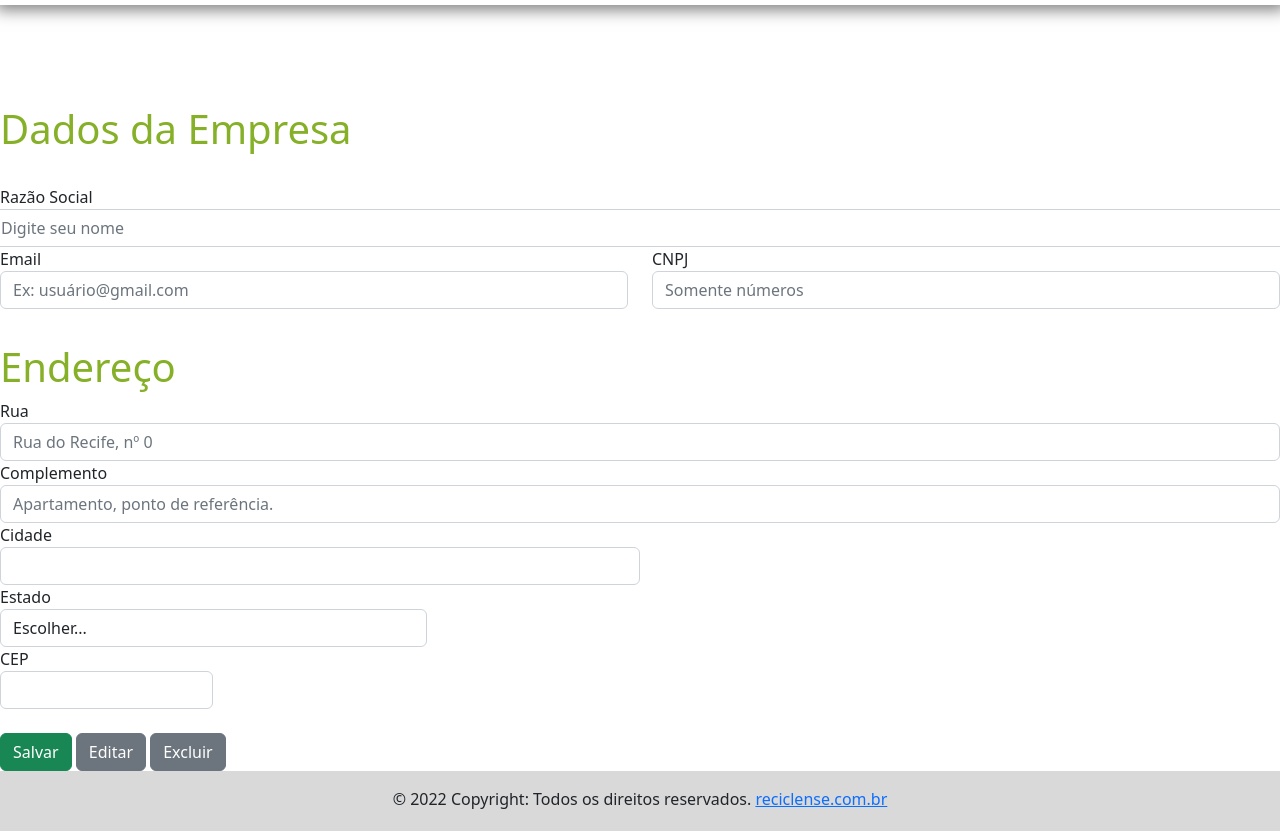
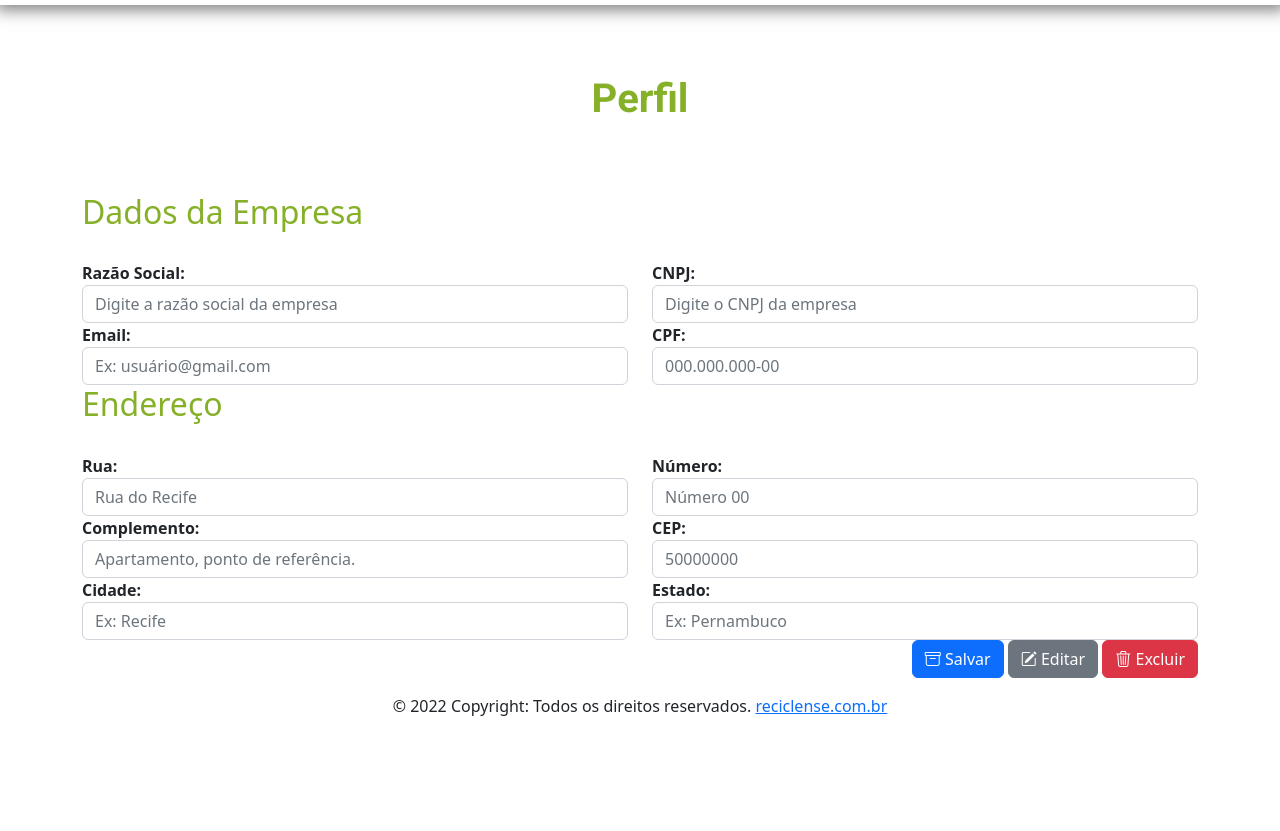
Before and after one commit to reciclense/reciclense, a website with bundled scripts: page src/pages/pessoaJuridicaPerfil.html in a window 1280 px wide. Shown: the part 99-930 px from the top of the page. After the commit the page ends 903 px from the top, so only its background shows below. Built offline with nearby package versions, Linux system fonts and the light colour scheme.

Commit message:
REC-131 - Criando estilo da pagina pessoa jurídica perfil

```diff
--- a/src/assets/css/pessoaFisicaPerfil.css
+++ b/src/assets/css/pessoaFisicaPerfil.css
@@ -12,3 +12,7 @@
 input{
 margin-bottom: 20px;
 }
+
+label{
+  font-weight: bold;
+}
--- a/src/assets/css/pessoaJuridicaPerfil.css
+++ b/src/assets/css/pessoaJuridicaPerfil.css
@@ -1,5 +1,19 @@
-.headingPerfilPessoaJuridica {
-    color: #85B027;
+
+.headingPerfilPessoaFisica1 {
+    color: var(--corPadrao);
     position: static;
-    padding-top: 100px;
-}
+    text-align: center;
+  }
+  .headingPerfilPessoaFisica2 {
+    color: var(--corPadrao);
+    position: static;
+    margin-bottom: 30px;
+  }
+
+  input{
+  margin-bottom: 20px;
+  }
+
+  label{
+    font-weight: bold;
+  }
--- a/src/pages/pessoaJuridicaPerfil.html
+++ b/src/pages/pessoaJuridicaPerfil.html
@@ -17,6 +17,7 @@
 
   <!--Import Scripts-->
   <script type="text/JavaScript" src="../assets/js/btnDinamico.js"></script>
+  <script type="text/JavaScript" src="../assets/js/geral.js"></script>
 
   <!--Import fonte padrão-->
   <style>
@@ -64,75 +65,85 @@
 
   <!--Titulo 1 da página-->
 
-  <h1 class="headingPerfilPessoaJuridica">Dados da Empresa</h1>
-  <br>
+  <div class="container">
+    <h1 class="headings">Perfil</h1>
 
-  <!--Formulário Pessoa Jurídica-->
+    <h2 class="headingPerfilPessoaFisica2">Dados da Empresa</h2>
 
-  <form>
-    <form>
+    <!--Formulário Pessoa Física-->
+
+    <form action="">
       <div class="row">
-        <label for="inputRazaosocial">Razão Social</label>
-        <input type="text" class="form-control" placeholder="Digite seu nome">
+        <div class="col">
+          <label for="inputRazaoSocial">Razão Social:</label>
+          <input type="text" class="form-control" placeholder="Digite a razão social da empresa" />
         </div>
+        <div class="col">
+          <label for="inputCnpj">CNPJ:</label>
+          <input type="text" oninput="mascaraCnpj(this)" class="form-control" placeholder="Digite o CNPJ da empresa" />
+        </div>
+      </div>
+      <div class="row">
+        <div class="col">
+          <label for="inputEmail4">Email:</label>
+          <input type="email" class="form-control" id="inputEmail4" placeholder="Ex: usuário@gmail.com" />
+        </div>
+        <div class="col">
+          <label for="inputPassword4">CPF:</label>
+          <input oninput="mascaraCpf(this)" type="text" class="form-control" id="formGerenciaUser"
+            aria-describedby="CPF" placeholder="000.000.000-00">
         </div>
       </div>
     </form>
+
+    <!--Titulo 2 da página-->
+
+    <h2 class="headingPerfilPessoaFisica2">Endereço</h2>
+
+    <!--Formulário de Endereco-->
+
+    <form action="">
+      <div class="row">
+        <div class="col">
+          <label for="inputName">Rua:</label>
+          <input type="text" class="form-control" placeholder="Rua do Recife" />
+        </div>
+        <div class="col">
+          <label for="inputsobrenome">Número:</label>
+          <input type="text" class="form-control" placeholder="Número 00" />
+        </div>
       </div>
       <div class="row">
         <div class="col">
-        <label for="inputEmail4">Email</label>
-        <input type="email" class="form-control" id="inputEmail4" placeholder="Ex: usuário@gmail.com">
+          <label for="inputName">Complemento:</label>
+          <input type="text" class="form-control" placeholder="Apartamento, ponto de referência." />
         </div>
         <div class="col">
-        <label for="inputPassword4">CNPJ</label>
-        <input type="password" class="form-control" id="inputPassword4" placeholder="Somente números">
-      </div>
-      <br><br><br><br>
-
-      <!--Titulo 2 da página-->
-      <h1>Endereço</h1>
-      <br>
-
-      <!--Formulário de Endereco-->
-
-      <form>
-        <div class="form-group">
-          <label for="inputAddress">Rua</label>
-          <input type="text" class="form-control" id="inputAddress" placeholder="Rua do Recife, nº 0">
-        </div>
-        <div class="form-group">
-          <label for="inputAddress2">Complemento</label>
-          <input type="text" class="form-control" id="inputAddress2" placeholder="Apartamento, ponto de referência.">
-        </div>
-        <div class="form-row">
-          <div class="form-group col-md-6">
-            <label for="inputCity">Cidade</label>
-            <input type="text" class="form-control" id="inputCity">
-          </div>
-          <div class="form-group col-md-4">
-            <label for="inputEstado">Estado</label>
-            <select id="inputEstado" class="form-control">
-              <option selected>Escolher...</option>
-              <option>...</option>
-            </select>
-          </div>
-          <div class="form-group col-md-2">
-            <label for="inputCEP">CEP</label>
-            <input type="text" class="form-control" id="inputCEP">
+          <label for="inputPassword4">CEP:</label>
+          <input type="password" class="form-control" id="inputPassword4" placeholder="50000000" />
         </div>
       </div>
-        <br>
-        <!--Botoes-->
-        <div>
-          <button type="button" class="btn btn-success">Salvar</button>
-          <button type="button" class="btn btn-secondary">Editar</button>
-          <button type="button" class="btn btn-secondary">Excluir</button>
+      <div class="row">
+        <div class="col-sm">
+          <label for="inputEmail4">Cidade:</label>
+          <input type="email" class="form-control" id="inputEmail4" placeholder="Ex: Recife" />
+        </div>
+        <div class="col-sm">
+          <label for="inputEmail4">Estado:</label>
+          <input type="email" class="form-control" id="inputEmail4" placeholder="Ex: Pernambuco" />
         </div>
     </form>
 
+    <!--Botoes-->
+
+    <div style="text-align: right">
+      <button type="button" class="btn btn-primary i bi-archive"></i> Salvar </button>
+      <button type="button" class="btn btn-secondary i bi-pencil-square"></i> Editar </button>
+      <button type="button" class="btn btn-danger i bi-trash3"></i> Excluir </button>
+    </div>
+
     <!-- Rodapé -->
-      <footer class="rodape">
+    <footer class="page-footer font-small blue">
 
       <!-- Copyright -->
       <div class="footer-copyright text-center py-3">© 2022 Copyright: Todos os direitos reservados.
```
Also changed, not shown: src/pages/pessoaFisicaPrincipal.html (+2 -2 lines). Lines whose indentation alone changed are shown as unchanged.
